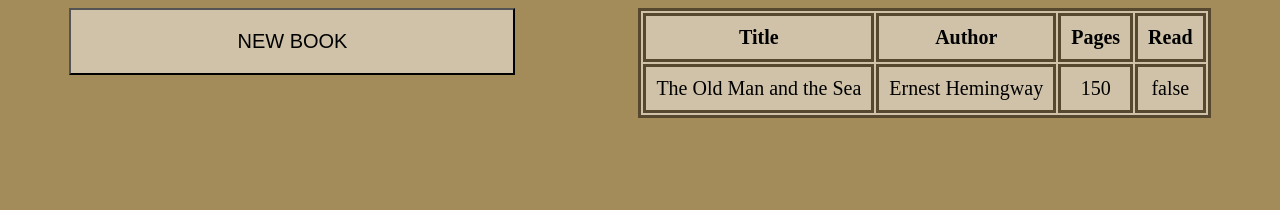
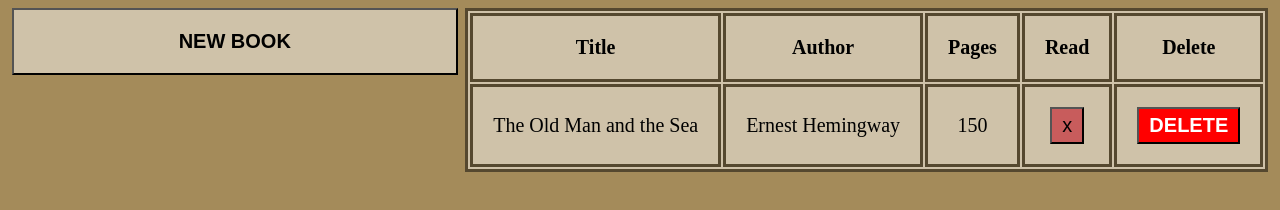
Before and after one commit to rmarco3e8/library, a plain HTML site: page index.html in a window 1280 px wide. Drawn offline with Linux system fonts and the light colour scheme.

Commit message:
Implement book deletion and read toggling

```diff
--- a/books.js
+++ b/books.js
@@ -4,7 +4,12 @@ function Book(title, author, pages, read) {
     this.title = title
     this.author = author
     this.pages = pages
-    this.read = read
+    if (read) {
+        this.read = "✓"
+    } else {
+        this.read = "x"
+    }
+    this.id = myLibrary.length
 }
 
 Book.prototype.info = function () {
@@ -32,11 +37,41 @@ function displayBooks() {
         let newRow = document.createElement("tr")
 
         for (prop in book) {
-            if (!book.hasOwnProperty(prop)) continue
+            if (!book.hasOwnProperty(prop) || prop === "id") continue
+
             cell = document.createElement("td")
-            cell.textContent = book[prop]
-            newRow.appendChild(cell)
+
+            if (prop === "read") {
+                readButton = document.createElement("button")
+                readButton.textContent = book[prop]
+                readButton.addEventListener("click", toggleRead)
+                readButton.setAttribute('book-id', book["id"])
+                readButton.classList.add("read-button")
+
+
+                if (book[prop] === "x") {
+                    readButton.style.background = "#C85C5C"
+                } else {
+                    readButton.style.background = "#B2EA70"
+                }
+
+                cell.appendChild(readButton)
+            }
+            else {
+                cell.textContent = book[prop]
+            }
+
+            newRow.append(cell)
         }
+
+        cell = document.createElement("td")
+        delButton = document.createElement("button")
+        delButton.textContent = "DELETE"
+        delButton.addEventListener("click", deleteBook)
+        delButton.setAttribute('book-id', book["id"])
+        delButton.classList.add("del-button")
+        cell.appendChild(delButton)
+        newRow.append(cell)
 
         bookTableBody.appendChild(newRow)
     })
@@ -58,12 +93,34 @@ function submitBook(e) {
     let title = document.forms[0][1].value
     let author = document.forms[0][2].value
     let pages = document.forms[0][3].value
-    let read = document.forms[0][4].value
+    let read = document.forms[0][4].checked
     let newBook = new Book(title, author, pages, read)
     addToLibrary(newBook)
     closeForm();
 }
 
+function toggleRead() {
+    let id = parseInt(this.getAttribute("book-id"))
+
+    if (this.textContent == "x") {
+        this.textContent = "✓"
+        myLibrary[id].read = "✓"
+        this.style.background = "#B2EA70"
+    }
+
+    else {
+        this.textContent = "x"
+        myLibrary[id].read = "x"
+        this.style.background = "#C85C5C"
+    }
+}
+
+function deleteBook() {
+    let id = parseInt(this.getAttribute("book-id"))
+    let index = myLibrary.find(book => book.id === id)
+    myLibrary.splice(index, 1)
+    displayBooks()
+}
 
 // Example : EighthGrader.prototype = Object.create(Student.prototype)
 
--- a/index.html
+++ b/index.html
@@ -49,6 +49,7 @@
                     <th>Author</th>
                     <th>Pages</th>
                     <th>Read</th>
+                    <th>Delete</th>
                 </tr>
             </thead>
             <tbody>
--- a/style.css
+++ b/style.css
@@ -10,7 +10,7 @@ table, th, td {
 }
 
 td, th {
-    padding: 10px;
+    padding: 20px;
     text-align: center;
 }
 
@@ -21,6 +21,18 @@ table {
 .menu {
     display: flex;
     flex-direction: column;
+}
+
+.read-button,
+.del-button {
+    padding: 5px 10px;
+    font-size: 20px;
+}
+
+.del-button {
+    background-color: red;
+    color: white;
+    font-weight: 700;
 }
 
 .newBookForm {
@@ -55,6 +67,7 @@ button {
     padding: 20px;
     font-size: 20px;
     width: 446px;
+    font-weight: 700;
 }
 
 .closed {
```
